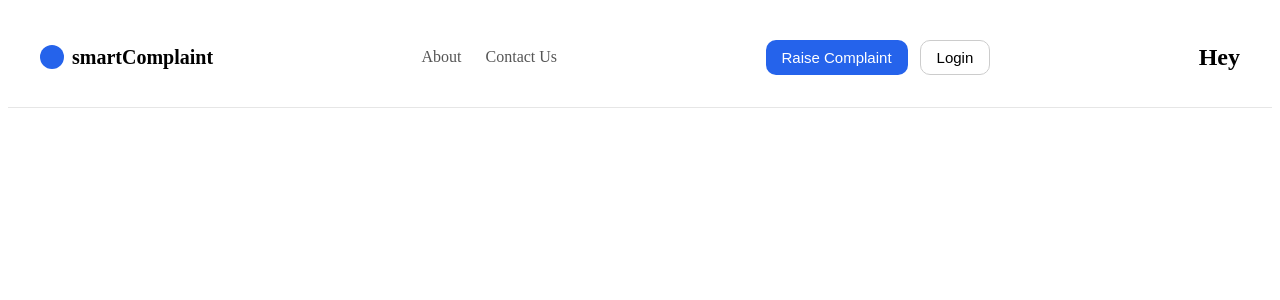
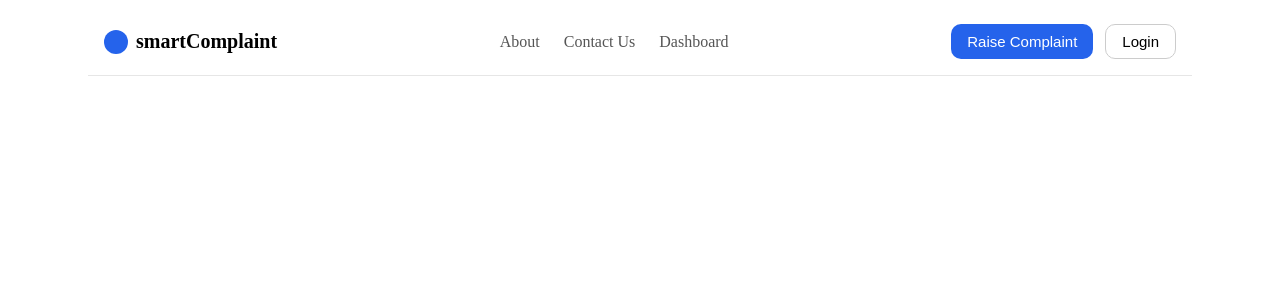
Before and after one commit to Dhiraj96k/SmartComplaint, a React (Vite) app: page / in a window 1280 px wide. Shown: the top 300 px of the page. Built offline with nearby package versions, Linux system fonts and the light colour scheme.

Commit message:
Header Are in Processing

```diff
--- a/src/Components/Header/Header.css
+++ b/src/Components/Header/Header.css
@@ -1,7 +1,8 @@
-/* Header.css */
 .header {
-    width: 100%;
+    /* width: 100%; */
+    margin: 0rem 5rem;
     border-bottom: 1px solid #e6e6e6;
+    /* border-bottom: 1px solid #000000; */
     background: rgba(255, 255, 255, 0.7);
     backdrop-filter: blur(10px);
     position: sticky;
@@ -18,11 +19,13 @@
     justify-content: space-between;
 }
 
+
 .logo {
     display: flex;
     align-items: center;
     gap: 8px;
 }
+
 
 .logo-icon {
     width: 24px;
@@ -31,15 +34,18 @@
     border-radius: 50%;
 }
 
+
 .logo-text {
     font-size: 20px;
     font-weight: 600;
 }
 
+
 .nav {
     display: flex;
     gap: 24px;
 }
+
 
 .nav a {
     color: #555;
@@ -48,14 +54,17 @@
     transition: color 0.2s;
 }
 
+
 .nav a:hover {
     color: #000;
 }
+
 
 .btn-group {
     display: flex;
     gap: 12px;
 }
+
 
 .btn {
     padding: 8px 16px;
@@ -66,20 +75,24 @@
     border: none;
 }
 
+
 .btn.primary {
     background: #2563eb;
     color: white;
 }
 
+
 .btn.primary:hover {
     background: #1e4fcf;
 }
+
 
 .btn.outline {
     background: white;
     border: 1px solid #ccc;
 }
 
+
 .btn.outline:hover {
     background: #f5f5f5;
 }
--- a/src/Components/Header/Header.jsx
+++ b/src/Components/Header/Header.jsx
@@ -16,6 +16,7 @@ export default function Header() {
                 <nav className="nav">
                     <a href="#">About</a>
                     <a href="#">Contact Us</a>
+                    <a href="#">Dashboard</a>
                 </nav>
 
                 {/* Buttons */}
@@ -24,7 +25,6 @@ export default function Header() {
                     <button className="btn outline">Login</button>
                 </div>
 
-                <h2> Hey</h2>
             </div>
         </header>
     );
```
